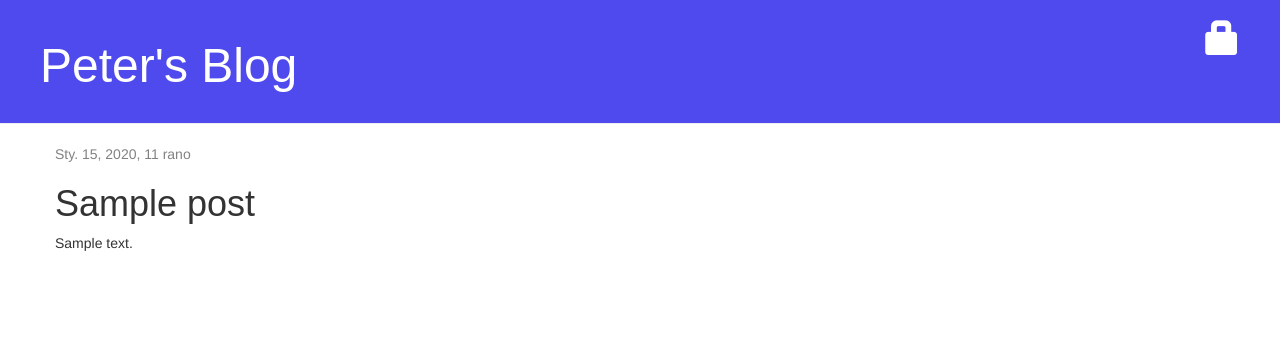
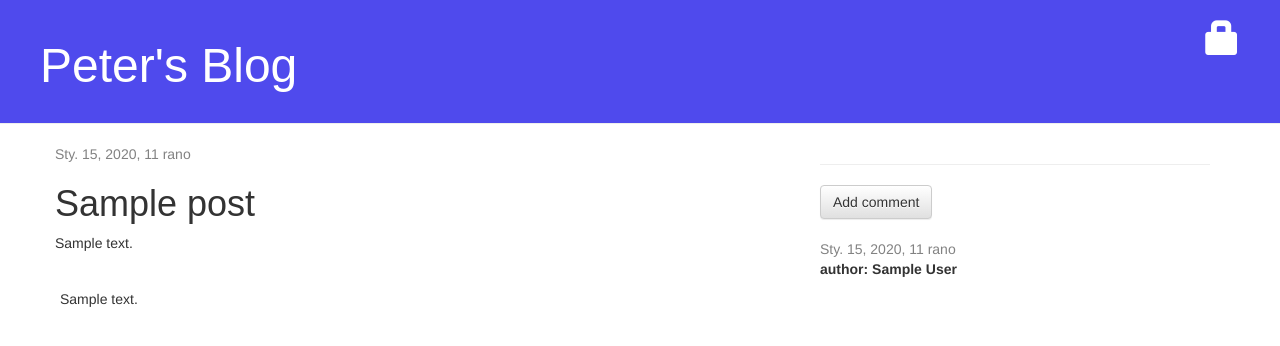
Before and after one commit to ppgallas/my-first-blog, a Django app: page /post/1/ in a window 1280 px wide. Shown: the top 346 px of the page. Run offline with Django 3.2, Linux system fonts and the light colour scheme; tables that the repository leaves empty hold one stand-in row (values such as "Sample post"); some libraries are stand-ins or nearby versions.

Commit message:
added commenting functionality to the app

```diff
--- a/blog/admin.py
+++ b/blog/admin.py
@@ -1,4 +1,5 @@
 from django.contrib import admin
-from .models import Post
+from .models import Post, Comment
 
 admin.site.register(Post)
+admin.site.register(Comment)
--- a/blog/models.py
+++ b/blog/models.py
@@ -14,3 +14,17 @@ class Post(models.Model):
 
     def __str__(self):
         return self.title
+
+class Comment(models.Model):
+    post = models.ForeignKey('blog.Post', related_name='comments', on_delete=models.CASCADE)
+    author = models.CharField(max_length=200)
+    text = models.TextField()
+    created_date = models.DateTimeField(default=timezone.now())
+    approved_comment = models.BooleanField(default=False)
+
+    def approve(self):
+        self.approved_comment = True
+        self.save()
+
+    def __str__(self):
+        return self.text
--- a/blog/static/css/blog.css
+++ b/blog/static/css/blog.css
@@ -47,3 +47,7 @@ h1, h2, h3, h4 {
 .post h1 a, .post h1 a:visited {
     color: #000000;
 }
+
+.comment {
+    margin: 20px 0px 20px 20px;
+}
--- a/blog/templates/blog/post_detail.html
+++ b/blog/templates/blog/post_detail.html
@@ -15,4 +15,15 @@
         <h1>{{ post.title }}</h1>
         <p>{{ post.text|linebreaksbr }}</p>
     </div>
+    <hr>
+            <a class="btn btn-default" href="{% url 'add_comment_to_post' pk=post.pk %}">Add comment</a>
+        {% for comment in post.comments.all %}
+            <div class='comment'>
+                <div class="date">{{ comment.created_date }}</div>
+                <strong>author: {{ comment.author }}</strong>
+                <p>{{ comment.text|linebreaks }}</p>
+            </div>
+        {% empty %}
+            <p>No comments yet.</p>
+        {% endfor %}
 {% endblock %}
--- a/blog/templates/blog/post_list.html
+++ b/blog/templates/blog/post_list.html
@@ -7,6 +7,7 @@
             </div>
             <h1><a href="{% url 'post_detail' pk=post.pk %}">{{ post.title }}</a></h1>
             <p>{{ post.text|linebreaksbr }}</p>
+            <a href="{% url 'post_detail' pk=post.pk %}">Comments: {{ post.comments.count }}</a>
         </div>
     {% endfor %}
 {% endblock %}
--- a/blog/urls.py
+++ b/blog/urls.py
@@ -9,5 +9,6 @@ urlpatterns = [
     url(r'^drafts/$', views.post_draft_list, name='post_draft_list'),
     url(r'^post/(?P<pk>\d+)/publish/$', views.post_publish, name='post_publish'),
     url(r'^post/(?P<pk>\d+)/remove/$', views.post_remove, name='post_remove'),
+    url(r'^post/(?P<pk>\d+)/comment/$', views.add_comment_to_post, name='add_comment_to_post'),
 
 ]
--- a/blog/views.py
+++ b/blog/views.py
@@ -1,7 +1,7 @@
 from django.shortcuts import render, get_object_or_404, redirect
 from django.utils import timezone
 from .models import Post
-from .forms import PostForm
+from .forms import PostForm, CommentForm
 from django.contrib.auth.decorators import login_required
 
 def post_list(request):
@@ -56,3 +56,17 @@ def post_remove(request, pk):
     post = get_object_or_404(Post, pk=pk)
     post.delete()
     return redirect('post_list')
+
+@login_required
+def add_comment_to_post(request, pk):
+    post = get_object_or_404(Post, pk=pk)
+    if request.method == 'POST':
+        form = CommentForm(request.POST)
+        if form.is_valid():
+            comment = form.save(commit=False)
+            comment.post = post
+            comment.save()
+            return redirect("post_detail", pk=post.pk)
+    else:
+        form = CommentForm()
+    return render(request, 'blog/add_comment_to_post.html', {'form':form})
--- a/mysite/settings.py
+++ b/mysite/settings.py
@@ -25,7 +25,7 @@ SECRET_KEY = 'cn@^ofw5^my*^_e-j2t0fn2b^p9x0)$j$&tyvu3m($6vd86a$b'
 # SECURITY WARNING: don't run with debug turned on in production!
 DEBUG = True
 
-ALLOWED_HOSTS = ['ppgallas.pythonanywhere.com']
+ALLOWED_HOSTS = ['localhost']
 
 
 # Application definition
```
Also changed, not shown: blog/forms.py (+7 -1 lines), blog/templates/blog/add_comment_to_post.html (added, +10 -0 lines), blog/migrations/0004_comment.py (added).
